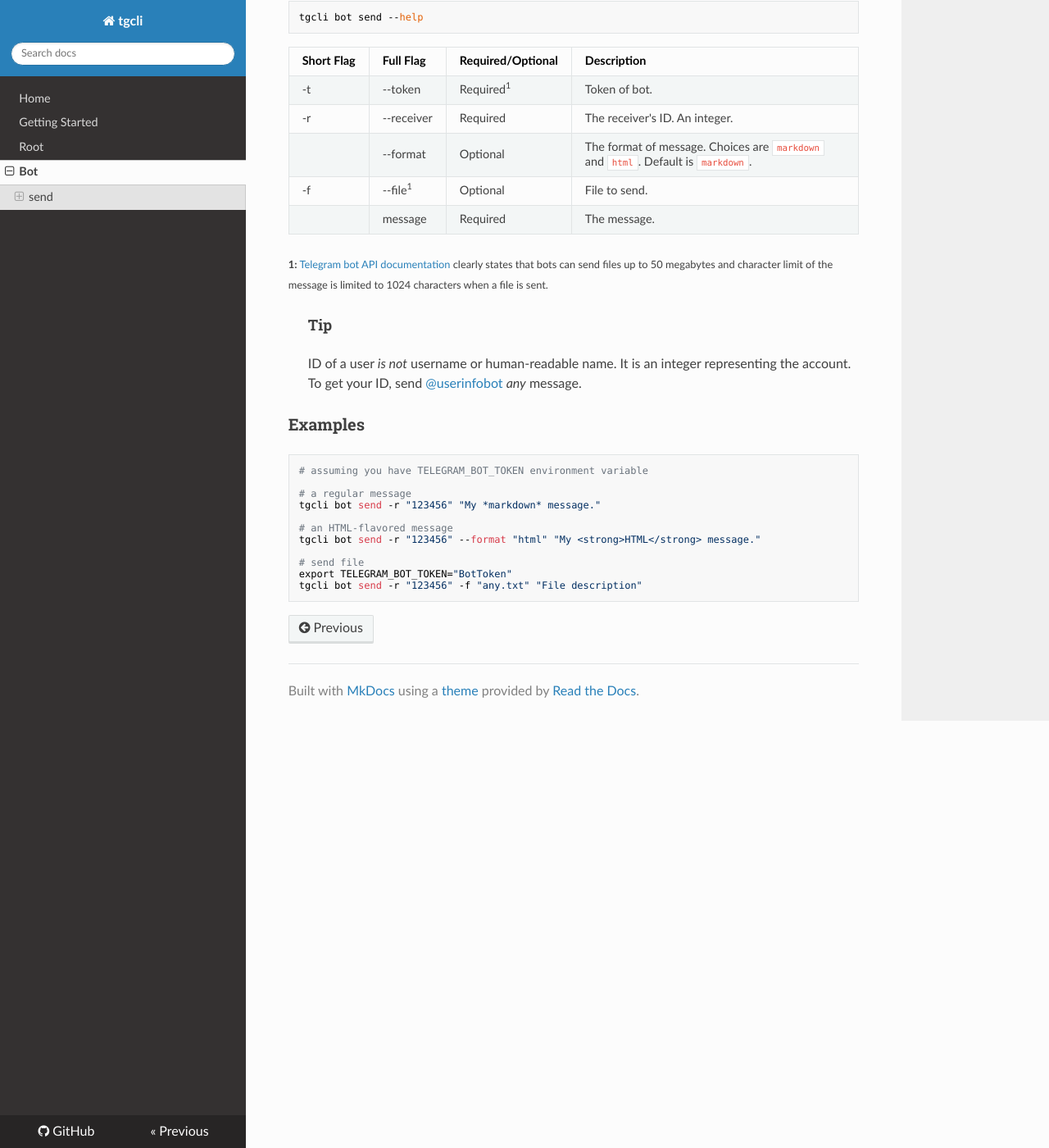
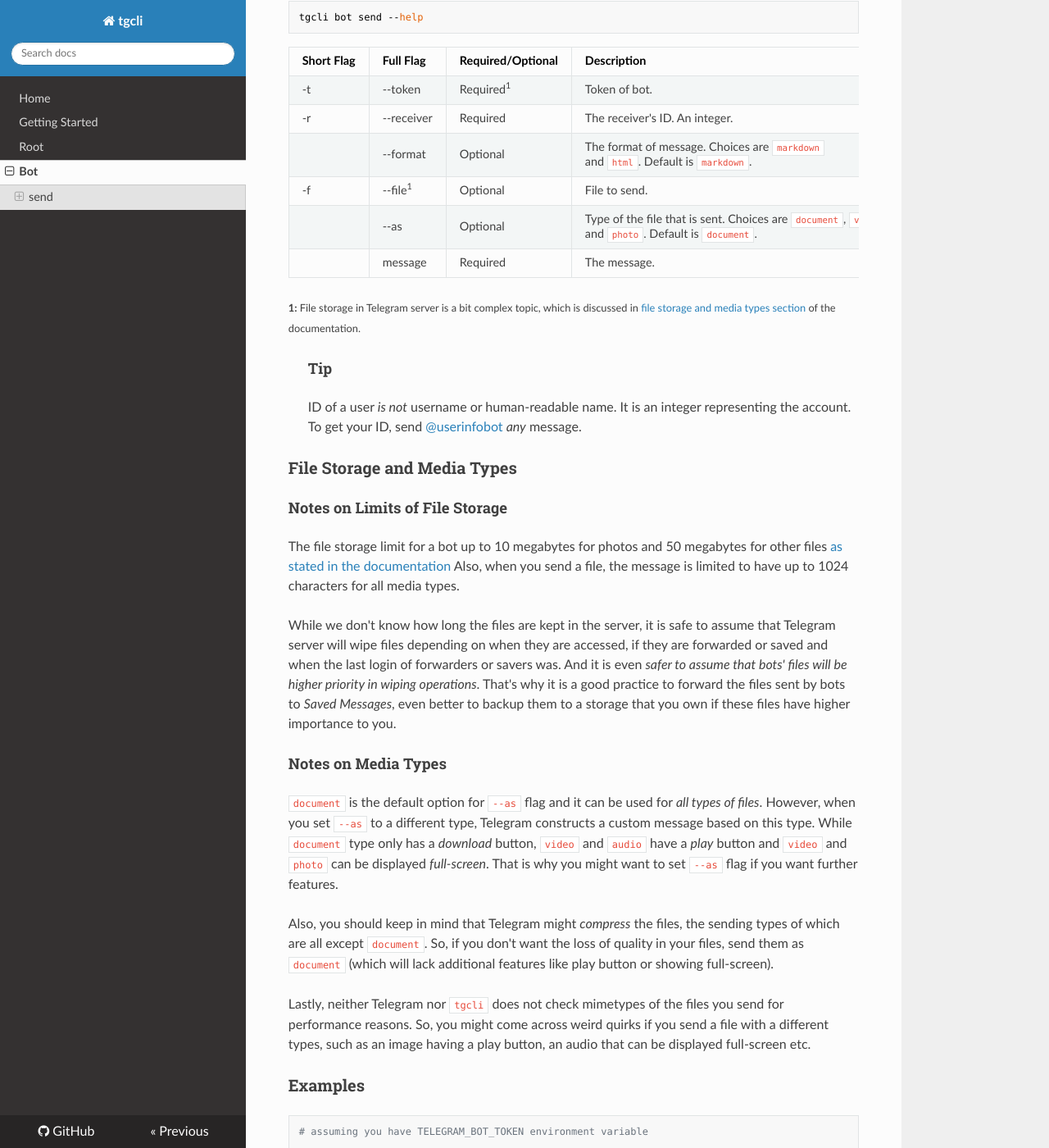
Before and after one commit to erayerdin/tgcli, an MkDocs documentation site: the page built from docs/bot.md, in a window 1280 px wide and 1400 px high, scrolled down 734 px. Shown: the whole window at 82% size. Built offline with MkDocs 1.6.1, drawn with Linux system fonts in a browser that asks for light colours; nearby versions of some CDN libraries; some of the changed text lies outside the part shown.

Commit message:
added documentation for `--as` and rewritten the doc for file

```diff
--- a/docs/bot.md
+++ b/docs/bot.md
@@ -33,16 +33,54 @@ Short Flag | Full Flag | Required/Optional | Description
 -r | --receiver | Required | The receiver's ID. An integer.
  | --format | Optional | The format of message. Choices are `markdown` and `html`. Default is `markdown`.
 -f | --file<sup>1</sup> | Optional | File to send.
+ | --as | Optional | Type of the file that is sent. Choices are `document`, `video`, `audio` and `photo`. Default is `document`.
  | message | Required | The message.
 
-<small>**1:** [Telegram bot API documentation](https://core.telegram.org/bots/api#senddocument)
-clearly states that bots can send files up to 50 megabytes and character limit
-of the message is limited to 1024 characters when a file is sent.</small>
+<small>**1:** File storage in Telegram server is a bit complex topic,
+which is discussed in [file storage and media types section](bot.md#file-storage-and-media-types)
+of the documentation.</small>
 
  > #### Tip
  > ID of a user  *is not* username or human-readable name. It is an integer
  > representing the account. To get your ID, send
  > [@userinfobot](https://t.me/userinfobot) *any* message.
+
+### File Storage and Media Types
+
+#### Notes on Limits of File Storage
+
+The file storage limit for a bot up to 10 megabytes for photos and 50 megabytes
+for other files
+[as stated in the documentation](https://core.telegram.org/bots/api#sending-files)
+Also, when you send a file, the message is limited to have up to 1024
+characters for all media types.
+
+While we don't know how long the files are kept in the server, it is safe to
+assume that Telegram server will wipe files depending on when they are accessed,
+if they are forwarded or saved and when the last login of forwarders or savers
+was. And it is even *safer to assume that bots' files will be higher priority in
+wiping operations*. That's why it is a good practice to forward the files sent
+by bots to *Saved Messages*, even better to backup them to a storage that you
+own if these files have higher importance to you.
+
+#### Notes on Media Types
+
+`document` is the default option for `--as` flag and it can be used for *all
+types of files*. However, when you set `--as` to a different type, Telegram
+constructs a custom message based on this type. While `document` type only has
+a *download* button, `video` and `audio` have a *play* button and `video` and
+`photo` can be displayed *full-screen*. That is why you might want to set `--as`
+flag if you want further features.
+
+Also, you should keep in mind that Telegram might *compress* the files, the
+sending types of which are all except `document`. So, if you don't want the
+loss of quality in your files, send them as `document` (which will lack
+additional features like play button or showing full-screen).
+
+Lastly, neither Telegram nor `tgcli` does not check mimetypes of the files you
+send for performance reasons. So, you might come across weird quirks if you
+send a file with a different types, such as an image having a play button, an
+audio that can be displayed full-screen etc.
 
 ### Examples
 
@@ -57,3 +95,6 @@ of the message is limited to 1024 characters when a file is sent.</small>
     # send file
     export TELEGRAM_BOT_TOKEN="BotToken"
     tgcli bot send -r "123456" -f "any.txt" "File description"
+
+    # send file as
+    tgcli bot send -r "123456" -f "any.png" --as "photo" "File description"
```
